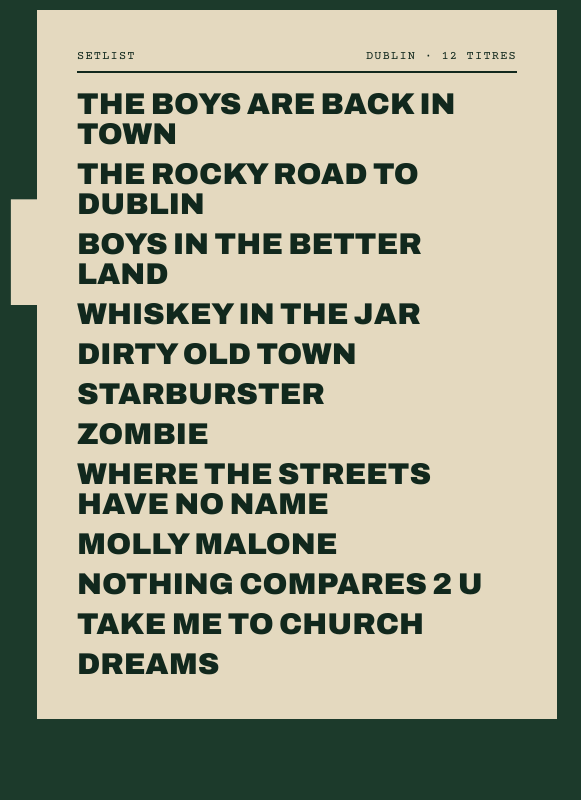
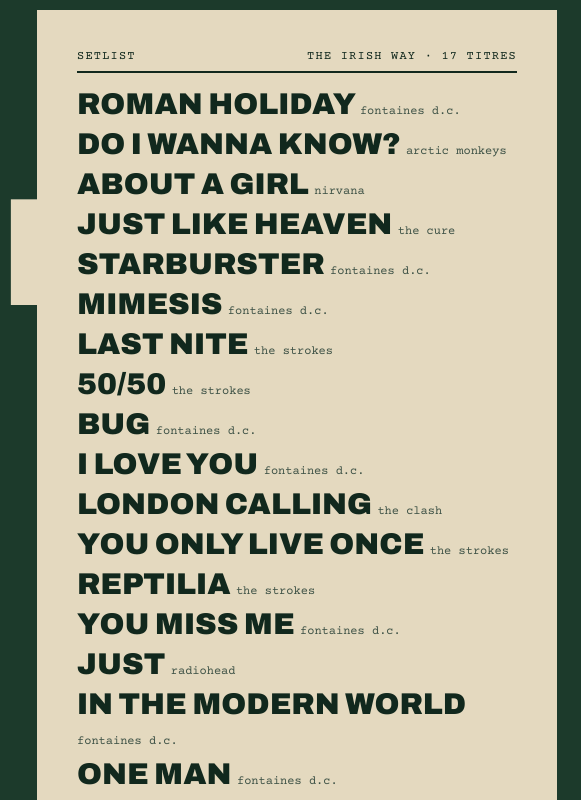
Before and after one commit to ThibaudLuro/TheIrishWay, a plain HTML site: page index.html in a window 1280 px wide. Shown: the part 10100-10900 px from the top of the page, 699-1280 px from the left. Drawn offline with nearby package versions, Linux system fonts and the light colour scheme; a script that the page names is missing.

Commit message:
Playlist Spotify THE IRISH WAY et setlist à jour
Co-Authored-By: Claude Opus 5.5 <noreply@anthropic.com>

```diff
--- a/css/styles.css
+++ b/css/styles.css
@@ -438,6 +438,10 @@ ol { margin: 0; padding: 0; list-style: none; }
   border-bottom: 2px solid var(--bottle); padding-bottom: 8px; margin-bottom: 16px;
 }
 .setlist ol { display: flex; flex-direction: column; gap: 10px; font-size: 30px; line-height: 1; }
+.setlist__artist {
+  font-family: var(--mono); font-weight: 400; font-stretch: normal; font-variation-settings: normal;
+  font-size: 12px; text-transform: none; color: var(--ink-soft); white-space: nowrap;
+}
 .setlist__note { margin-top: 24px; font-size: 13px; text-transform: lowercase; color: var(--ink-soft); }
 
 /* ==========================================================
--- a/index.html
+++ b/index.html
@@ -318,26 +318,31 @@
         </div>
         <svg class="vinyl vinyl--sm" aria-hidden="true" viewBox="0 0 240 240"><circle cx="120" cy="120" r="118" fill="#11281D"/><circle cx="120" cy="120" r="86" fill="none" stroke="#2B4A3A" stroke-width="2"/><circle cx="120" cy="120" r="60" fill="none" stroke="#2B4A3A" stroke-width="2"/><circle cx="120" cy="120" r="40" fill="#E4D9BF"/><circle cx="120" cy="120" r="6" fill="#11281D"/></svg>
       </div>
-      <a class="btn playlist__cta" href="https://open.spotify.com/search/irish%20pub%20songs" target="_blank" rel="noopener">
+      <a class="btn playlist__cta" href="https://open.spotify.com/playlist/4MbT1CowSrukjUeuegMwKy" target="_blank" rel="noopener">
         <svg aria-hidden="true" width="10" height="10" viewBox="0 0 24 24" fill="currentColor"><polygon points="6 4 20 12 6 20 6 4"/></svg>
         Écouter sur Spotify
       </a>
     </div>
     <div class="setlist">
-      <div class="setlist__head"><span>SETLIST</span><span>DUBLIN · 12 TITRES</span></div>
+      <div class="setlist__head"><span>SETLIST</span><span>THE IRISH WAY · 17 TITRES</span></div>
       <ol class="display">
-        <li>The Boys Are Back in Town</li>
-        <li>The Rocky Road to Dublin</li>
-        <li>Boys in the Better Land</li>
-        <li>Whiskey in the Jar</li>
-        <li>Dirty Old Town</li>
-        <li>Starburster</li>
-        <li>Zombie</li>
-        <li>Where the Streets Have No Name</li>
-        <li>Molly Malone</li>
-        <li>Nothing Compares 2 U</li>
-        <li>Take Me to Church</li>
-        <li>Dreams</li>
+        <li>Roman Holiday <span class="setlist__artist">fontaines d.c.</span></li>
+        <li>Do I Wanna Know? <span class="setlist__artist">arctic monkeys</span></li>
+        <li>About a Girl <span class="setlist__artist">nirvana</span></li>
+        <li>Just Like Heaven <span class="setlist__artist">the cure</span></li>
+        <li>Starburster <span class="setlist__artist">fontaines d.c.</span></li>
+        <li>Mimesis <span class="setlist__artist">fontaines d.c.</span></li>
+        <li>Last Nite <span class="setlist__artist">the strokes</span></li>
+        <li>50/50 <span class="setlist__artist">the strokes</span></li>
+        <li>Bug <span class="setlist__artist">fontaines d.c.</span></li>
+        <li>I Love You <span class="setlist__artist">fontaines d.c.</span></li>
+        <li>London Calling <span class="setlist__artist">the clash</span></li>
+        <li>You Only Live Once <span class="setlist__artist">the strokes</span></li>
+        <li>Reptilia <span class="setlist__artist">the strokes</span></li>
+        <li>You Miss Me <span class="setlist__artist">fontaines d.c.</span></li>
+        <li>Just <span class="setlist__artist">radiohead</span></li>
+        <li>In the Modern World <span class="setlist__artist">fontaines d.c.</span></li>
+        <li>One Man <span class="setlist__artist">fontaines d.c.</span></li>
       </ol>
     </div>
   </div>
```
